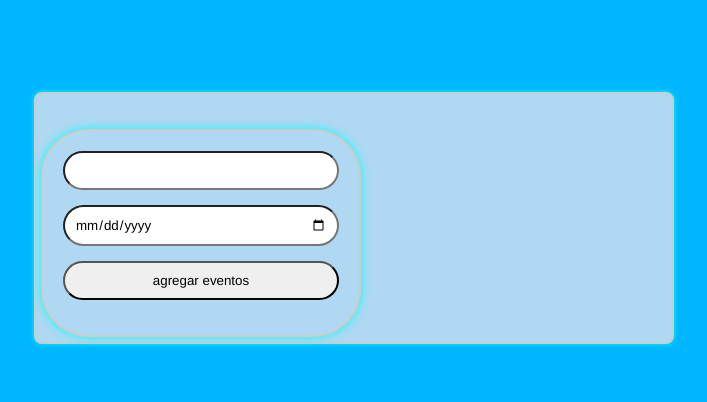
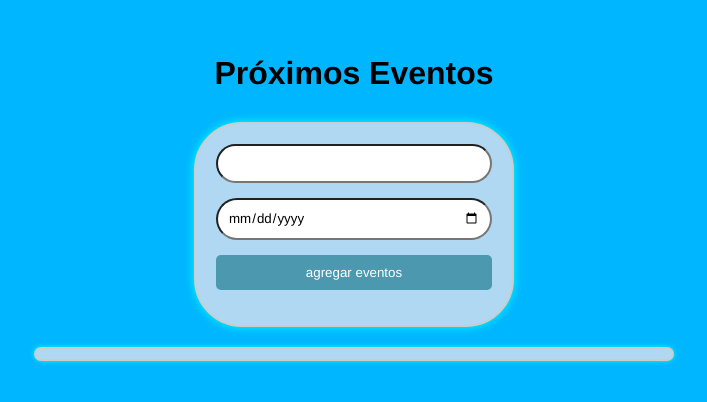
Before and after one commit to SebastianAvilaQ/Javascript-BackEnd, a plain HTML site: page PROYECTO 9/index.html in a window 1280 px wide. Shown: the part 180-582 px from the top of the page, without its empty margins (286-993 px from the left). Drawn offline with Linux system fonts and the light colour scheme.

Commit message:
index.html

```diff
--- a/PROYECTO 9/index.html
+++ b/PROYECTO 9/index.html
@@ -7,18 +7,19 @@
     <link rel="stylesheet" href="./css/style.css">
 </head>
 <body>
-    <div class="eventos">
-    <div class="formulario">
+    <h1>Próximos Eventos</h1>
+        <div class="formulario">
 
-        <form>
-            <input type="text" id="nombreEvento"/>
-            <input type="date" id="fechaEvento"/>
-            <input type="submit" id="agregar" value="agregar eventos"/>
+            <form>
+                <input type="text" id="nombreEvento"/>
+                <input type="date" id="fechaEvento"/>
+                <input type="submit" class="boton" id="agregar" value="agregar eventos"/>
 
             </form>
         </div>
+    <div class="eventos">
+        <div class="listaEventos2" id="listaEventos"></div>
     </div>
-    <div class="listaEventos2" id="listaEventos"    ></div>
 
 
     <script src="./script.js"></script>
```
